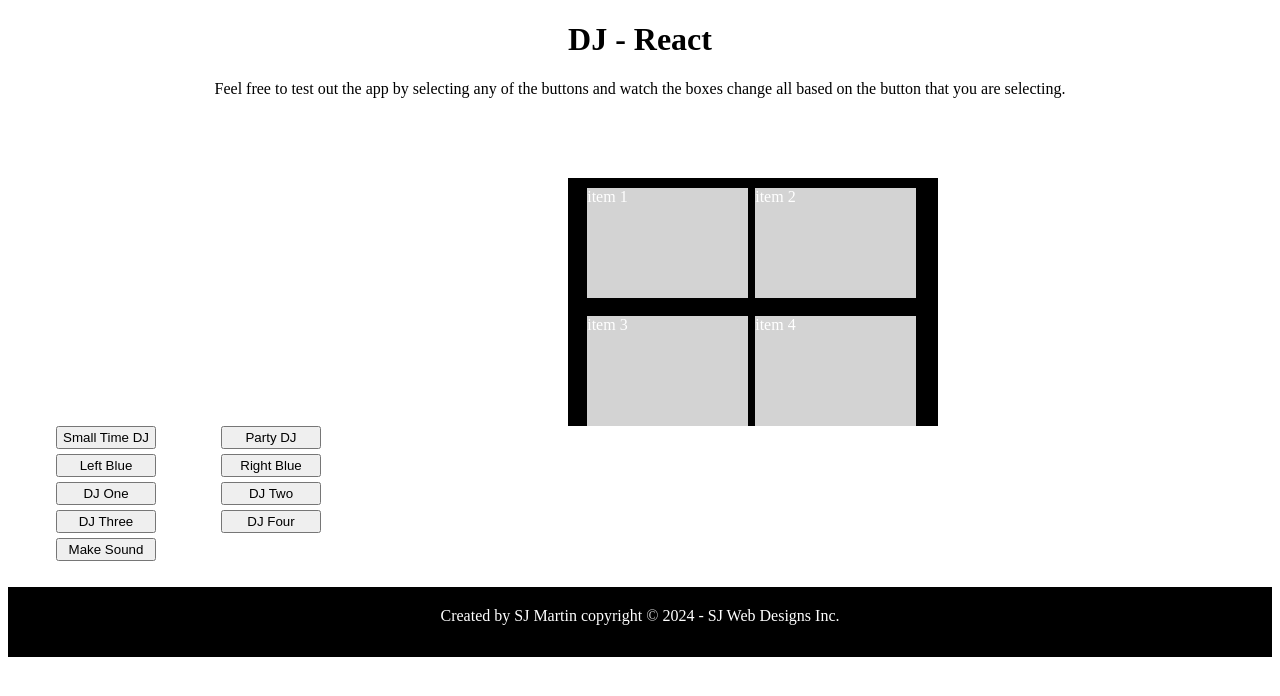
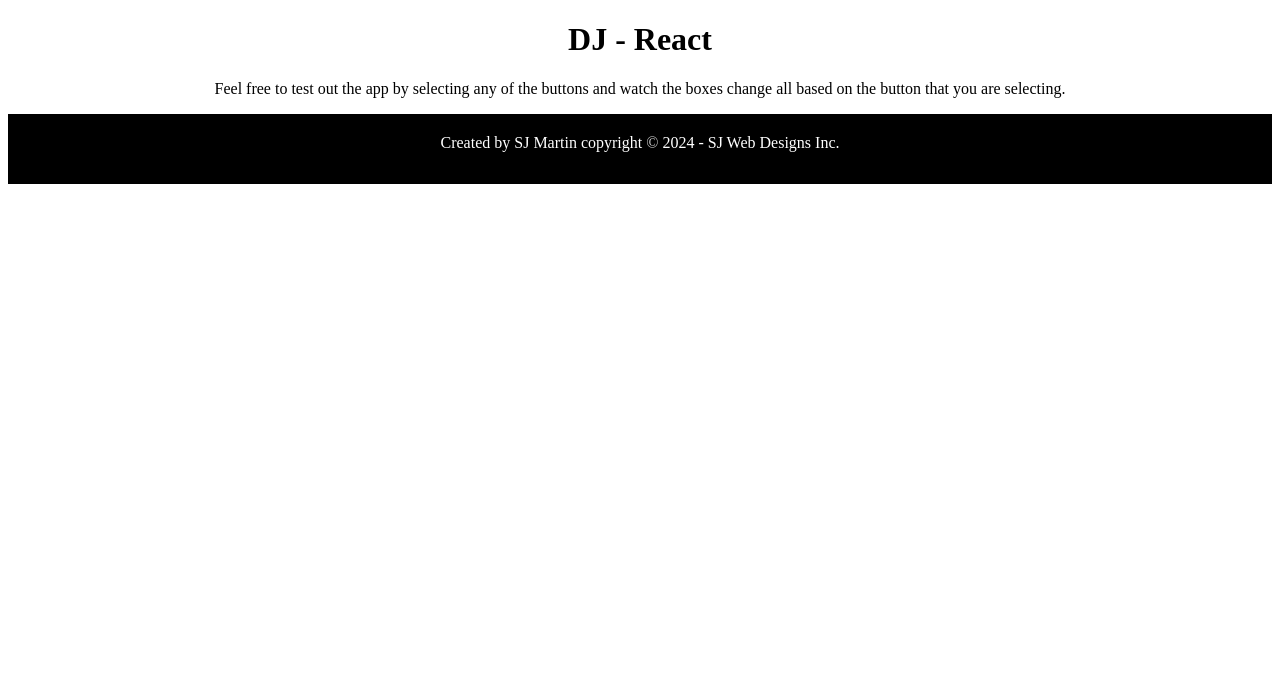
Before and after one commit to Coding-Cowboy74/developments, a React (Vite) app in the folder exercises/Level-03/DJ-React/: page / in a window 1280 px wide. Shown: the top 696 px of the page. Built offline with nearby package versions, Linux system fonts and the light colour scheme.

Commit message:
updated project moving away from the grid and just using css made boxes.

```diff
--- a/exercises/Level-03/DJ-React/src/App.jsx
+++ b/exercises/Level-03/DJ-React/src/App.jsx
@@ -1,6 +1,5 @@
 import { useState } from 'react'
-import Grid from './components/grid'
-import Buttons from './components/buttons'
+
 
 function App() {
 const colorsList = ["white", "white", "white", "white"]
@@ -13,8 +12,7 @@ const [color, setColors] = useState(colorsList)
         Feel free to test out the app by selecting any of the buttons and watch the boxes change all based on the button
         that you are selecting.
       </p>
-      <Grid />
-      <Buttons />
+
       <p className='footerStyle'>
         Created by SJ Martin copyright <span className='copyright'>&copy;</span> 2024 - SJ Web Designs Inc.
       </p>
--- a/exercises/Level-03/DJ-React/src/components/buttons.jsx
+++ /dev/null
@@ -1,19 +0,0 @@
-import React from "react";
-
-function Buttons(props) {
-    return (
-        <div className="groupButtons">
-            <button>Small Time DJ</button>
-            <button>Party DJ</button>
-            <button>Left Blue</button>
-            <button>Right Blue</button>
-            <button>DJ One</button>
-            <button>DJ Two</button>
-            <button>DJ Three</button>
-            <button>DJ Four</button>
-            <button>Make Sound</button>
-        </div>
-    )
-}
-
-export default Buttons
--- a/exercises/Level-03/DJ-React/src/components/grid.jsx
+++ /dev/null
@@ -1,17 +0,0 @@
-import React from "react";
-
-
-function Grid(props) {
-    return (
-        <div className="gridContainer">
-            <div className="gridItem">item 1</div>
-            <div className="gridItem">item 2</div>
-            <div className="gridItem">item 3</div>
-            <div className="gridItem">item 4</div>
-
-
-        </div>
-    )
-}
-
-export default Grid
--- a/exercises/Level-03/DJ-React/src/index.css
+++ b/exercises/Level-03/DJ-React/src/index.css
@@ -13,38 +13,6 @@ h1 {
     text-align: center;
 }
 
-.gridContainer {
-    display: grid;
-    grid-template-columns: 10rem 10rem;
-    grid-gap: .5rem;
-    margin-left: 35rem;
-    margin-top: 5rem;
-
-    background-color: black;
-    width: 370px;
-}
-
-.gridItem {
-    color: white;
-    background-color: lightgrey;
-    margin-left: 1.2rem;
-    width: 161px;
-    height: 110px;
-    margin-top: 10px;
-}
-
-button {
-    padding: 2px;
-    width: 100px;
-}
-.groupButtons {
-    display: grid;
-    grid-template-columns: 10rem 10rem;
-    margin-left: 3rem;
-    grid-gap: 5px;
-    padding-bottom: 10px;
-}
-
 .footerStyle {
     text-align: center;
     background-color: black;
```
